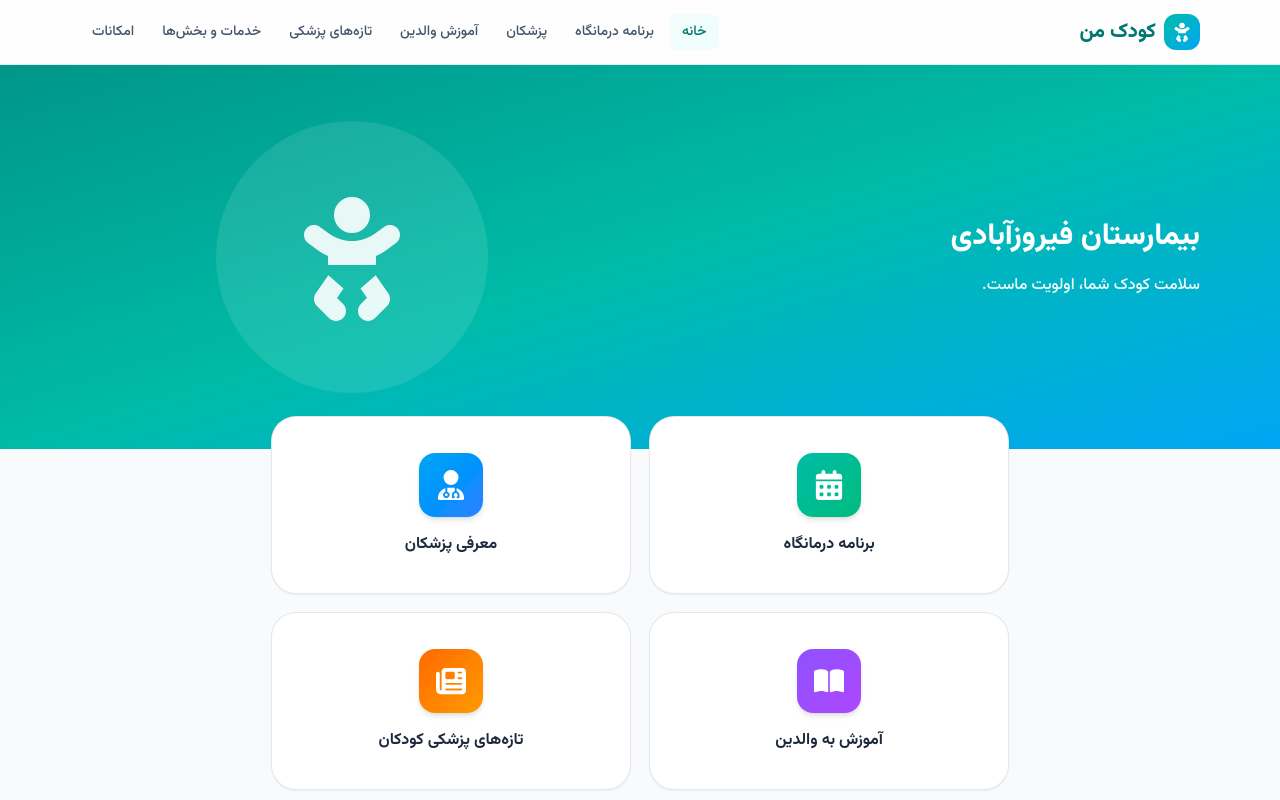
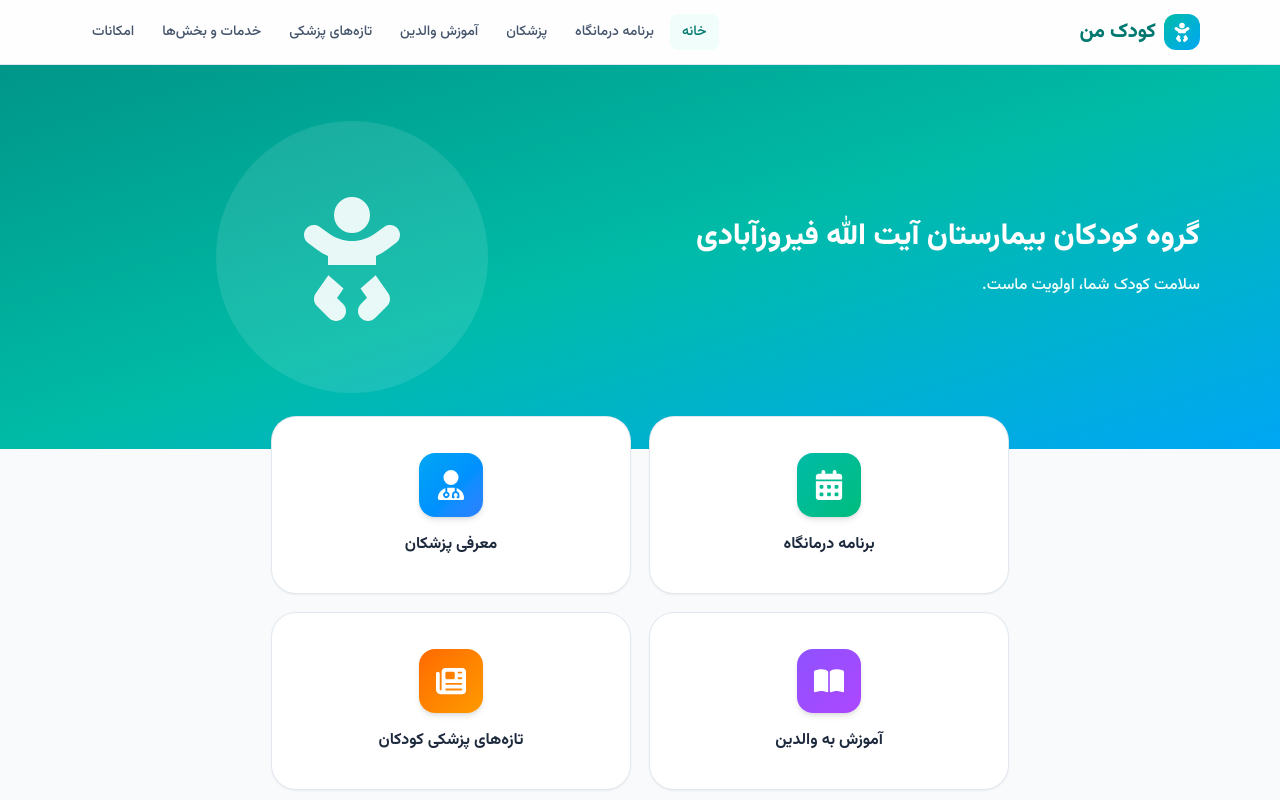
Before and after one commit to mohsenjamalpoor/kodak-man, a Next.js app: page / in a window 1280 px wide. Shown: the top 800 px of the page. Built offline with nearby package versions, Linux system fonts and the light colour scheme.

Commit message:
add the title ait

```diff
--- a/src/app/page.js
+++ b/src/app/page.js
@@ -55,7 +55,7 @@ export default function Home() {
         <div className="mx-auto grid max-w-6xl items-center gap-8 px-4 py-10 md:grid-cols-2 md:py-16">
           <div>
             <h1 className="mb-4 text-3xl font-extrabold leading-snug">
-              بیمارستان فیروزآبادی
+              گروه کودکان بیمارستان آیت الله فیروزآبادی
             </h1>
             <p className="mt-1 text-sm font-medium text-teal-50 md:text-base">
               سلامت کودک شما، اولویت ماست.
```
